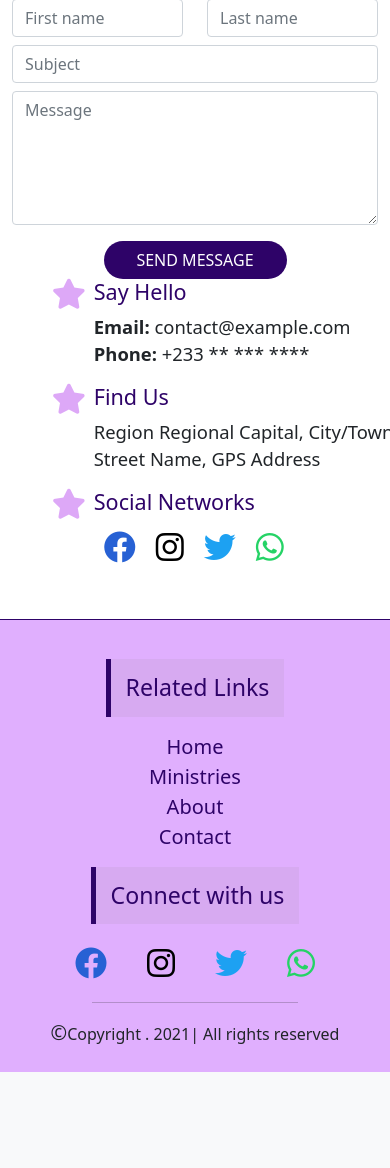
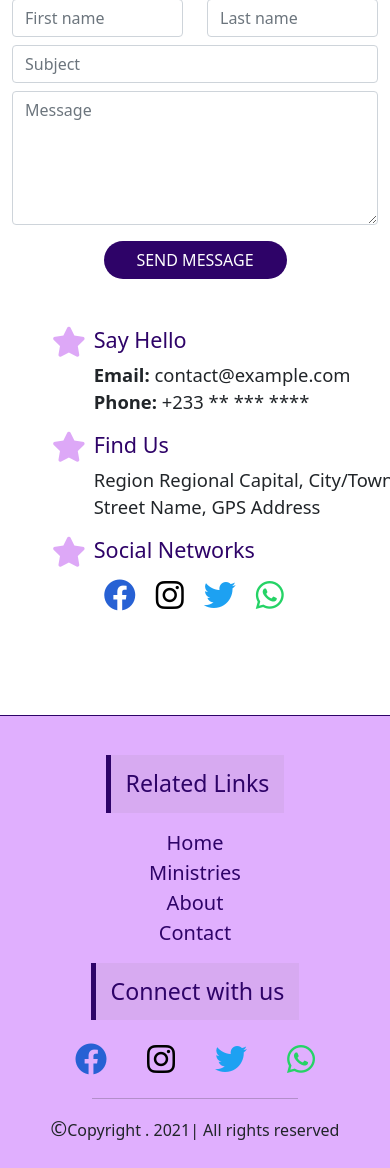
Before and after one commit to codingdrizzle/life_spring_worldwide_chapel, a PHP site: page /contact.html in a window 390 px wide. Shown: the part 1032-2200 px from the top of the page. Before the commit the page ends 2104 px from the top, so only its background shows below. Run offline with PHP 8.4, Linux system fonts and the light colour scheme; some libraries are stand-ins or nearby versions.

Commit message:
worked on the contact page

```diff
--- a/contact.html
+++ b/contact.html
@@ -186,7 +186,7 @@
             </div>
           </form>
         </div>
-        <div class="col-xs-12 col-sm-12 col-md-6 col-lg-6 px-5">
+        <div class="col-xs-12 col-sm-12 col-md-6 col-lg-6 px-5 py-5 py-md-0">
           <div class="row">
             <div class="col-xs-12 col-sm-12 col-md-12 col-lg-12">
               <div class="detail-star-box">
--- a/styles/contact.css
+++ b/styles/contact.css
@@ -45,10 +45,6 @@ p.phone-add,
 .detail-social-networks a {
   margin: 0 10px;
 }
-.detail-social-networks a i{
-  /* font-size: 1.15rem; */
-  white-space: nowrap;
-}
 .social-links {
   text-decoration: none;
   color: rgb(0, 0, 0);
```
